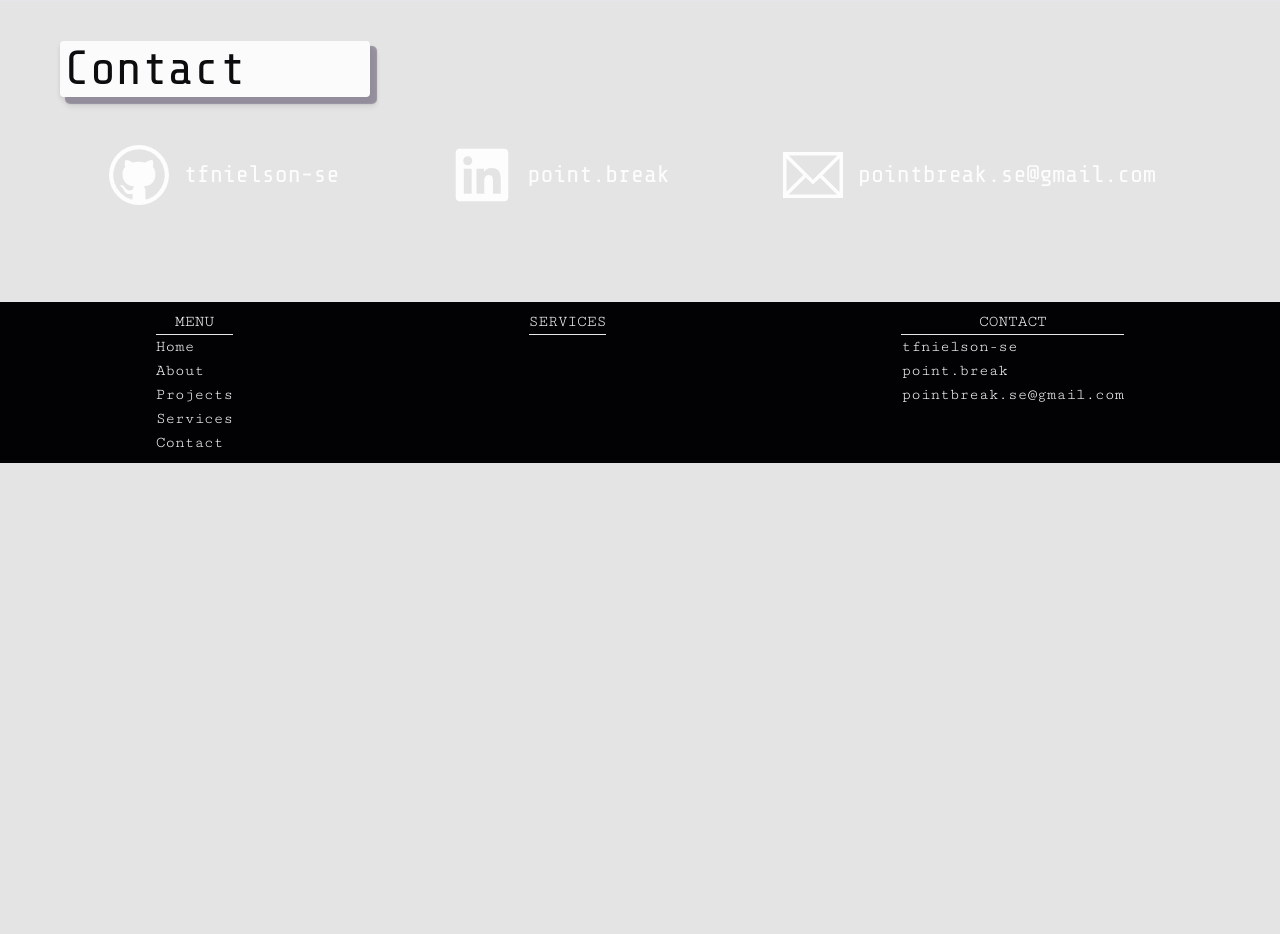
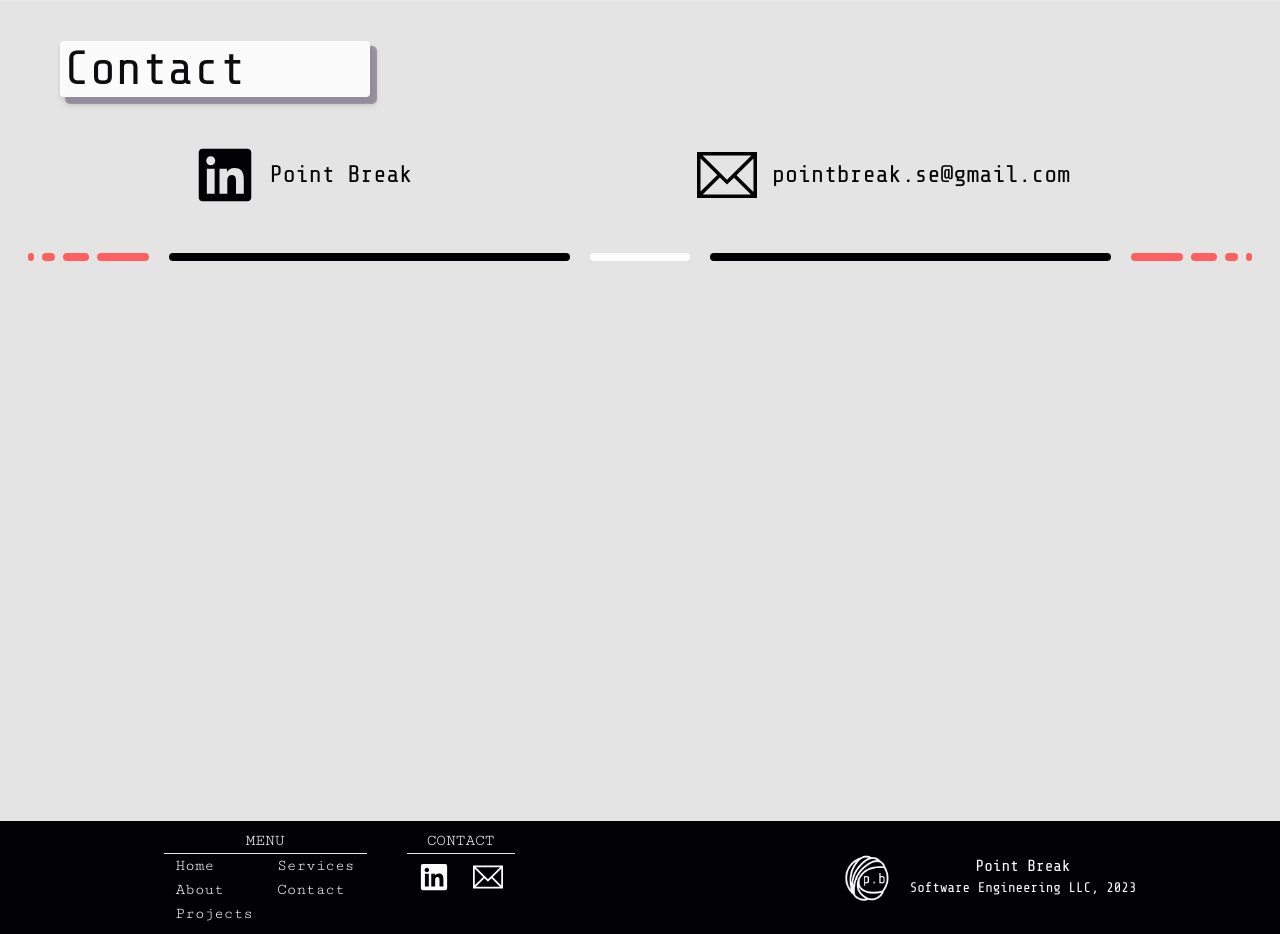
Before and after one commit to tfnielson-se/point-break, a Next.js app: page /contact in a window 1280 px wide. Shown: the part 80-1014 px from the top of the page. Before the commit the page ends 800 px from the top, so only its background shows below. Built offline with nearby package versions, Linux system fonts and the light colour scheme.

Commit message:
completed

```diff
--- a/pages/_app.js
+++ b/pages/_app.js
@@ -24,7 +24,7 @@ export default function App({ Component, pageProps }) {
 				<MobileNavbar />
 				<hr className=""></hr>
 			</div>
-			<main className={`grow`}>
+			<main className={`min-h-screen grow`}>
 				<Component {...pageProps} />
 			</main>
 			<div className="flex-none">
--- a/pages/about/index.js
+++ b/pages/about/index.js
@@ -19,9 +19,7 @@ const About = () => {
 			>
 				<section className="m-5">
 					<div className="m-5 rounded lg:m-10 lg:w-1/4">
-						<p
-							className={`first-color text-5xl p-1 bring-up`}
-						>
+						<p className={`first-color text-5xl p-1 bring-up`}>
 							About
 						</p>
 					</div>
@@ -38,12 +36,15 @@ const About = () => {
 										the power of technology. We do this by
 										building long-term relationships with
 										our clients, based on trust,
-										communication, and collaboration. Our
-										passion for technology and commitment to
-										excellence drives us to continuously
-										learn and innovate, in order to provide
-										the best possible service to our
-										clients.
+										communication, and collaboration.
+									</p>
+									<hr className="border-4 border-stone-600 w-2/3 text"></hr>
+									<p className="text-2xl tracking-wide leading-relaxed text-left p-3">
+										Our passion for technology and
+										commitment to excellence drives us to
+										continuously learn and innovate, in
+										order to provide the best possible
+										service to our clients.
 									</p>
 								</div>
 							</div>
@@ -73,7 +74,7 @@ const About = () => {
 									<p className="font-first-color my-auto">
 										|
 									</p>{" "}
-									<p className="text-2xl text-center second-color tracking-wide leading-relaxed py-1 px-3 react-color">
+									<p className="text-2xl text-center tracking-wide leading-relaxed py-1 px-3 react-color">
 										React.js{" "}
 									</p>
 								</div>
--- a/pages/components/Footer.js
+++ b/pages/components/Footer.js
@@ -1,4 +1,7 @@
 import { Cutive_Mono } from "@next/font/google";
+import { VscGithub } from "react-icons/vsc";
+import { TfiEmail } from "react-icons/tfi";
+import { FaLinkedin } from "react-icons/fa";
 import Link from "next/link";
 
 const font = Cutive_Mono({
@@ -7,58 +10,66 @@ const font = Cutive_Mono({
 });
 const Footer = () => {
 	return (
-		<section className="pt-5">
-        <hr></hr>
+		<section className="mt-5 flex flex-wrap lg:flex-row justify-around fourth-color font-first-color">
 			<div
-				className={`${font.className} flex justify-around p-2 fourth-color font-first-color`}
+				className={`${font.className} flex flex-row justify-around p-2`}
 			>
-				<div className="mx-5 flex flex-col ">
+				<div className="lg:mx-5">
 					<h2 className="text-center">MENU</h2>
 					<hr></hr>
-					<Link href="/" className="">
+					<div className="flex flex-row">
+						<div className="flex flex-col">
+							<Link href="/" className="px-3">
 								Home
 							</Link>
-					<Link href="/about" className="">
+							<Link href="/about" className="px-3">
 								About
 							</Link>
-					<Link href="/projects" className="">
+							<Link href="/projects" className="px-3">
 								Projects
 							</Link>
-					<Link href="/services" className="">
+						</div>
+						<div className="flex flex-col">
+							<Link href="/services" className="px-3">
 								Services
 							</Link>
-					<Link href="/contact" className="">
+							<Link href="/contact" className="px-3">
 								Contact
 							</Link>{" "}
 						</div>
+					</div>
+				</div>
 				<div className="mx-5">
-					<h2 className="text-center">SERVICES</h2>
-                    <hr></hr>
-				</div>
-				<div className="mx-5 flex flex-col">
 					<h2 className="text-center">CONTACT</h2>
 					<hr></hr>
+					<div className="flex">
+						<div className="flex flex-col">
 							<a
-								href="https://github.com/tfnielson-se"
-								className=""
+								href="https://www.linkedin.com/company/pointbreak-dev/"
+								className="text-3xl m-auto mx-3"
 							>
 								{" "}
-								tfnielson-se
+								<FaLinkedin className="my-2" />
 							</a>
+						</div>
+						<div className="flex">
 							<a
-								href="https://www.linkedin.com/company/pointbreak-dev/"
-								className=""
+								href="mailto: pointbreak.se@gmail.com"
+								className="text-3xl m-auto mx-3"
 							>
 								{" "}
-								point.break
+								<TfiEmail className="my-2" />
 							</a>
-                            <a
-								href="mailto: pointbreak.se@gmail.com"
-								className=""
-							>
-								{" "}
-								pointbreak.se@gmail.com
-							</a>
+						</div>
+					</div>
+				</div>
+			</div>
+			<div className="flex justify-start my-auto p-2">
+				<hr></hr>
+				<img src="/logo_white.png" className="object-cover h-12 mx-5" />
+				<div className="flex flex-col text-center">
+					<p className="text-md">Point Break</p>
+					<p className="text-sm">Software Engineering LLC, 2023</p>
 				</div>
 			</div>
 		</section>
--- a/pages/components/Navbar.js
+++ b/pages/components/Navbar.js
@@ -18,7 +18,7 @@ const Navbar = () => {
 		<nav className="hidden lg:flex flex-around  py-2 fourth-color font-first-color">
 			<div className="">
 				<Link href="/">
-                        <img src="/logo_white.png" className="h-16 mx-5 second-color font-fifth-color"/>
+                        <img src="/logo_white.png" className="h-16 mx-5"/>
 					{/* <strong className="text-4xl mx-5 second-color font-fifth-color nav-btn">
 						{" "}
 						p.b{" "}
--- a/pages/components/ServiceCard.js
+++ b/pages/components/ServiceCard.js
@@ -14,7 +14,7 @@ const ServiceCard = ({ title, img, body }) => {
 			className={`bring-up max-w-sm rounded-sm m-5 border-l-8 border-b-8 border-r-8 border-stone-900`}
 		>
 			<div className="">
-				<h1 className="second-color text-3xl font-bold uppercase px-4 py-2">
+				<h1 className="first-color text-3xl font-bold uppercase px-4 py-2">
 					<strong
 						className={`px-2 ${font.className} font-fifth-color`}
 					>
--- a/pages/contact/index.js
+++ b/pages/contact/index.js
@@ -21,9 +21,8 @@ const Contact = () => {
 						</p>
 					</div>
 					<div className="flex flex-wrap justify-around mx-10 my-10">
-						<div className="flex font-first-color">
+						{/* <div className="flex">
 							<VscGithub className="text-6xl my-2" />
-							{/* <span className="text-2xl">developer: </span> */}
 							<a
 								href="https://github.com/tfnielson-se"
 								className="text-2xl nav-btn m-auto mx-3"
@@ -31,19 +30,19 @@ const Contact = () => {
 								{" "}
 								tfnielson-se
 							</a>
-						</div>
-						<div className="flex font-first-color">
+						</div> */}
+						<div className="flex">
 							<FaLinkedin className="text-6xl my-2" />
 							<a
 								href="https://www.linkedin.com/company/pointbreak-dev/"
 								className="text-2xl nav-btn m-auto mx-3"
 							>
 								{" "}
-								point.break
+								Point Break
 							</a>
 						</div>
-						<div className="flex font-first-color">
-							<TfiEmail className="text-6xl my-2" />
+						<div className="flex">
+							<TfiEmail className="text-5xl lg:text-6xl my-2" />
 							{/* <span className="text-2xl">e-mail: </span> */}
 							<a
 								href="mailto: pointbreak.se@gmail.com"
@@ -61,10 +60,10 @@ const Contact = () => {
 						<section className="ml-2 w-20 h-2 second-color m-auto rounded"></section>
 						<section className="ml-2 w-40 h-2 second-color m-auto rounded"></section>
 
-						<section className="w-full h-2 third-color m-auto mx-5 rounded "></section>
-						<section className="w-1/4 h-2 second-color m-auto rounded"></section>
+						<section className="w-full h-2 fourth-color m-auto mx-5 rounded "></section>
+						<section className="w-1/4 h-2 first-color m-auto rounded"></section>
 
-						<section className="w-full h-2 third-color m-auto mx-5 rounded"></section>
+						<section className="w-full h-2 fourth-color m-auto mx-5 rounded"></section>
 						<section className="mr-2 w-40 h-2 second-color m-auto rounded"></section>
 						<section className="mr-2 w-20 h-2 second-color m-auto rounded"></section>
 						<section className="mr-2 w-10 h-2 second-color m-auto rounded"></section>
--- a/pages/services/index.js
+++ b/pages/services/index.js
@@ -23,14 +23,14 @@ const Services = () => {
 							title={"Software Development Solutions"}
 							img={"/coding.jpg"}
 							body={
-								"Fuel your project's success with our proficiency in Front End, Back End, and Full Stack Development. We employ state-of-the-art technologies to craft a tailored digital solution that precisely aligns with your requirements."
+								"Fuel your project's success with our proficiency in Front End, Back End, and Full Stack Development. We employ cutting-edge technologies to craft a tailored solution that precisely aligns with your requirements."
 							}
 						/>
 						<ServiceCard
 							title={"Business Software Architecture"}
 							img={"/seo.jpg"}
 							body={
-								"Maximize your business potential, streamline operations, enhance efficiency, and drive sustainable success in today's dynamic business environment with our expertise. Stay ahead and thrive in the ever-evolving market with our tailored solutions."
+								"Maximize your business potential, streamline operations, enhance efficiency, and drive sustainable success in today's dynamic business environment with our expertise. Stay ahead and thrive in the ever-evolving market."
 							}
 						/>
                         <ServiceCard
@@ -52,7 +52,7 @@ const Services = () => {
 							title={"Mobile Development"}
 							img={"/mobile.jpg"}
 							body={
-								"Reach the full potential of your mobile presence with our expert mobile development services, ensuring seamless user experiences and unparalleled success."
+								"Reach the full potential of your mobile presence with our expert mobile development services, ensuring seamless user experiences and unparalleled success approaching every project with a mobile-first focus."
 							}
 						/>
 						<ServiceCard
--- a/styles/globals.css
+++ b/styles/globals.css
@@ -125,6 +125,10 @@ body {
 	color: #fdfdfd
 }
 
+.second-color {
+	background: #ff5f5f;
+}
+
 .fourth-color {
 	background: #020205;
 }
```
Lines whose indentation alone changed are shown as unchanged.
